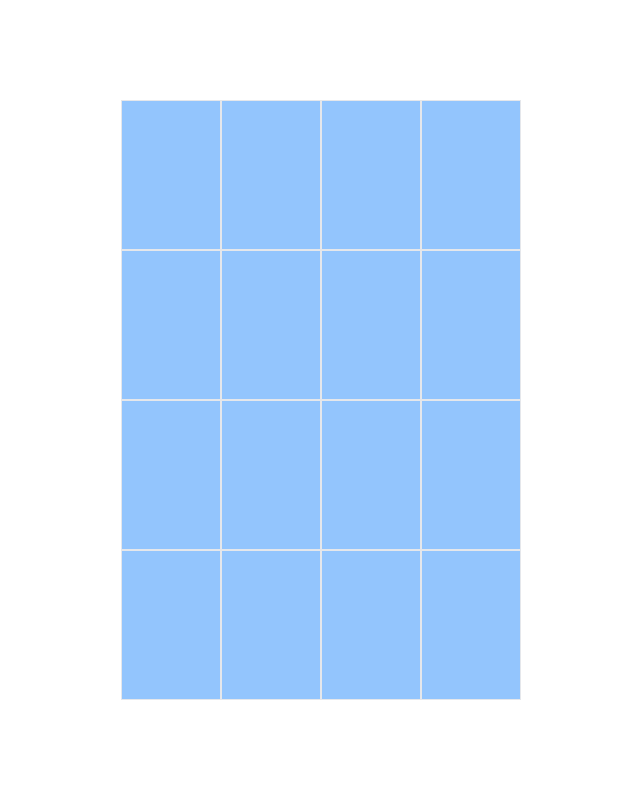
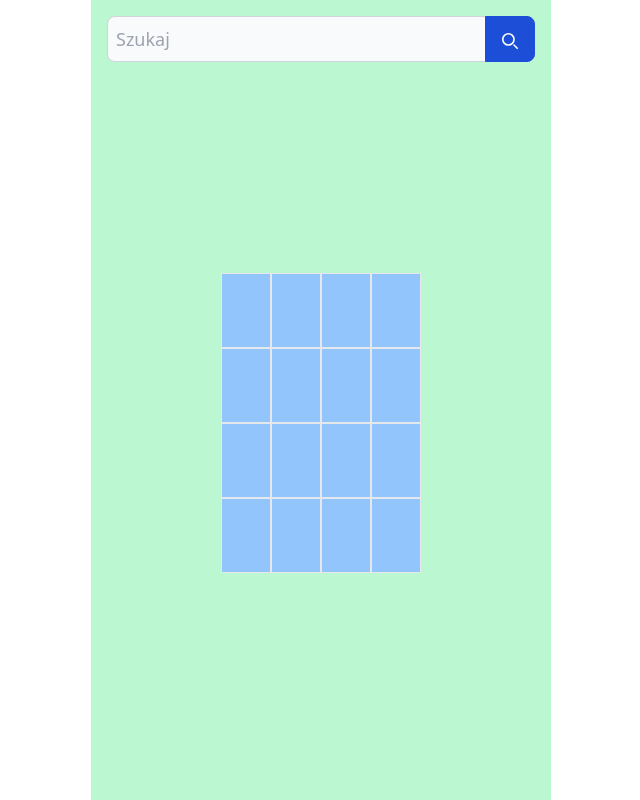
Before and after one commit to GrzegorzWirtek/magazyn, a Next.js app: page / in a window 1280 px wide. Shown: the whole page, without its empty margins (319-959 px from the left). Built offline with nearby package versions, Linux system fonts and the light colour scheme.

Commit message:
rebuild app structure and add search panel

```diff
--- a/app/page.tsx
+++ b/app/page.tsx
@@ -1,14 +1,11 @@
-import Area from '@/components/Area';
-import tempdb from '@/tempdb/tempdb';
+import PreviewArea from '@/components/PreviewArea';
+import Search from '@/components/Search';
 
 export default function Home() {
 	return (
-		<main className='flex justify-center items-center h-screen p-4'>
-			<div className='relative grid grid-cols-4 bg-blue-300 w-[50vh] aspect-[2/3] box-border'>
-				{tempdb.map((area) => (
-					<Area key={area.id} details={area} />
-				))}
-			</div>
+		<main className='flex flex-wrap justify-center items-start h-screen max-w-[460px] mx-auto p-4 bg-green-200'>
+			<Search />
+			<PreviewArea />
 		</main>
 	);
 }
--- a/components/PreviewArea.tsx
+++ b/components/PreviewArea.tsx
@@ -1,3 +1,5 @@
+'use client';
+
 import tempdb from '@/tempdb/tempdb';
 import { useAppContext } from '@/app/context/AppContext';
 
@@ -5,12 +7,12 @@ export default function PreviewArea() {
 	const { checked } = useAppContext();
 
 	return (
-		<div className='h-full aspect-[2/3] bg-blue-300 grid grid-cols-4 box-border'>
+		<div className='h-[300px] aspect-[2/3] bg-blue-300 grid grid-cols-4 box-border'>
 			{tempdb.map((area) => (
 				<div
 					key={area.id}
 					className={`border box-border ${
-						checked.includes(area.id) ? 'bg-blue-500' : null
+						checked.includes(area.id) && 'bg-blue-500'
 					}`}></div>
 			))}
 		</div>
--- /dev/null
+++ b/components/Search.tsx
@@ -0,0 +1,68 @@
+'use client';
+import React, { useState } from 'react';
+import tempdb from '@/tempdb/tempdb';
+import { useAppContext } from '@/app/context/AppContext';
+
+export default function Search() {
+	const [value, setValue] = useState('');
+	const { setChecked } = useAppContext();
+
+	const findElements = (value: string) => {
+		const foundAreas = tempdb.filter((item) =>
+			item.prodArr.some((area) => area.name.includes(value)),
+		);
+
+		const idArray = foundAreas.map((item) => item.id);
+		return idArray;
+	};
+
+	const handleSubmit = (e: React.FormEvent<HTMLFormElement>) => {
+		e.preventDefault();
+
+		const idsFound = findElements(value);
+		setChecked(idsFound);
+
+		setValue('');
+	};
+
+	const handleInputChange = (e: React.ChangeEvent<HTMLInputElement>) => {
+		setValue(e.target.value);
+	};
+
+	return (
+		<form className='w-full' onSubmit={handleSubmit}>
+			<div className='flex'>
+				<div className='relative w-full'>
+					<input
+						type='search'
+						id='search-dropdown'
+						className='block p-2 w-full z-20 text-lg text-gray-900 bg-gray-50 rounded-lg border border-gray-300 outline-none focus:border-blue-700'
+						placeholder='Szukaj'
+						required
+						value={value}
+						onChange={handleInputChange}
+					/>
+					<button
+						type='submit'
+						className='absolute top-0 end-0 p-4 text-sm font-medium h-full text-white bg-blue-700 rounded-e-lg border border-blue-700 hover:bg-blue-800 focus:ring-4'>
+						<svg
+							className='w-4 h-4'
+							aria-hidden='true'
+							xmlns='http://www.w3.org/2000/svg'
+							fill='none'
+							viewBox='0 0 20 20'>
+							<path
+								stroke='currentColor'
+								strokeLinecap='round'
+								strokeLinejoin='round'
+								strokeWidth='2'
+								d='m19 19-4-4m0-7A7 7 0 1 1 1 8a7 7 0 0 1 14 0Z'
+							/>
+						</svg>
+						<span className='sr-only'>Search</span>
+					</button>
+				</div>
+			</div>
+		</form>
+	);
+}
--- a/tempdb/tempdb.ts
+++ b/tempdb/tempdb.ts
@@ -2,7 +2,7 @@ const tempdb = [
 	{
 		id: 1,
 		prodArr: [
-			{ name: '123ABC', amount: 10 },
+			{ name: '666BGD', amount: 10 },
 			{ name: '456DEF', amount: 5 },
 		],
 	},
@@ -37,7 +37,7 @@ const tempdb = [
 	{
 		id: 6,
 		prodArr: [
-			{ name: '9598HG', amount: 10 },
+			{ name: 'ABC666', amount: 10 },
 			{ name: 'HUH456', amount: 5 },
 		],
 	},
```
